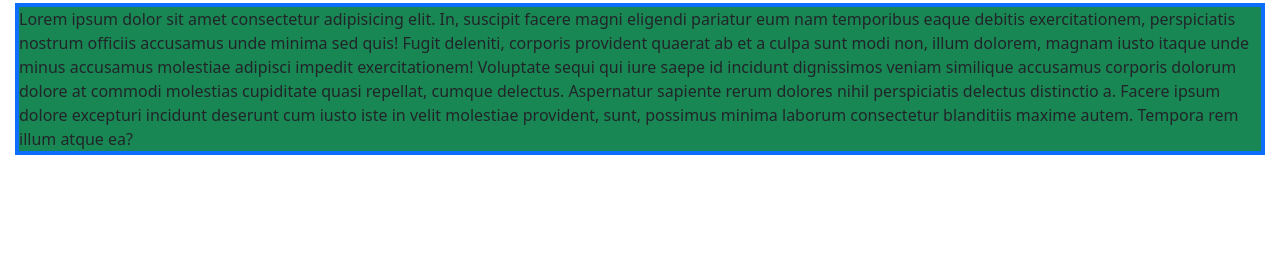
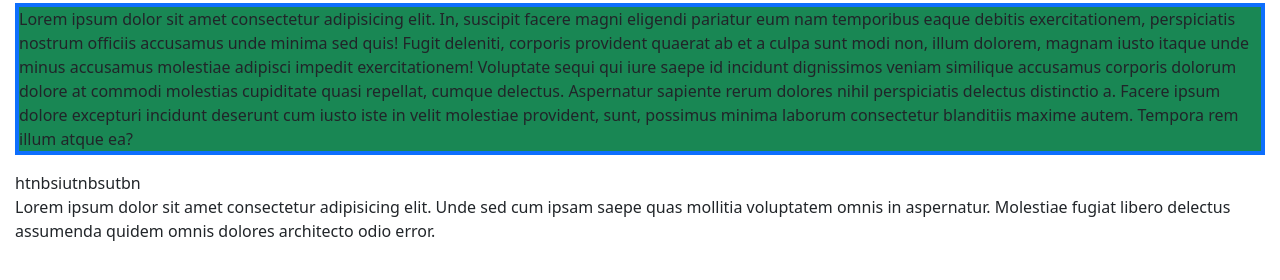
Before and after one commit to Md-Ahnaf-Wadud-Akib/module-11, a plain HTML site: page index.html in a window 1280 px wide. Shown: the part 68-348 px from the top of the page. Drawn offline with Linux system fonts and the light colour scheme.

Commit message:
second commit

```diff
--- a/index.html
+++ b/index.html
@@ -19,7 +19,11 @@
     <main>
 
         <p class="bg-success border border-primary border-4">Lorem ipsum dolor sit amet consectetur adipisicing elit. In, suscipit facere magni eligendi pariatur eum nam temporibus eaque debitis exercitationem, perspiciatis nostrum officiis accusamus unde minima sed quis! Fugit deleniti, corporis provident quaerat ab et a culpa sunt modi non, illum dolorem, magnam iusto itaque unde minus accusamus molestiae adipisci impedit exercitationem! Voluptate sequi qui iure saepe id incidunt dignissimos veniam similique accusamus corporis dolorum dolore at commodi molestias cupiditate quasi repellat, cumque delectus. Aspernatur sapiente rerum dolores nihil perspiciatis delectus distinctio a. Facere ipsum dolore excepturi incidunt deserunt cum iusto iste in velit molestiae provident, sunt, possimus minima laborum consectetur blanditiis maxime autem. Tempora rem illum atque ea?</p>
-
+        <!-- comment -->
+        htnbsiutnbsutbn
+        <p>
+            Lorem ipsum dolor sit amet consectetur adipisicing elit. Unde sed cum ipsam saepe quas mollitia voluptatem omnis in aspernatur. Molestiae fugiat libero delectus assumenda quidem omnis dolores architecto odio error.
+        </p>
     </main>
     <script src="js/bootstrap.bundle.min.js"></script>
 </body>
```
